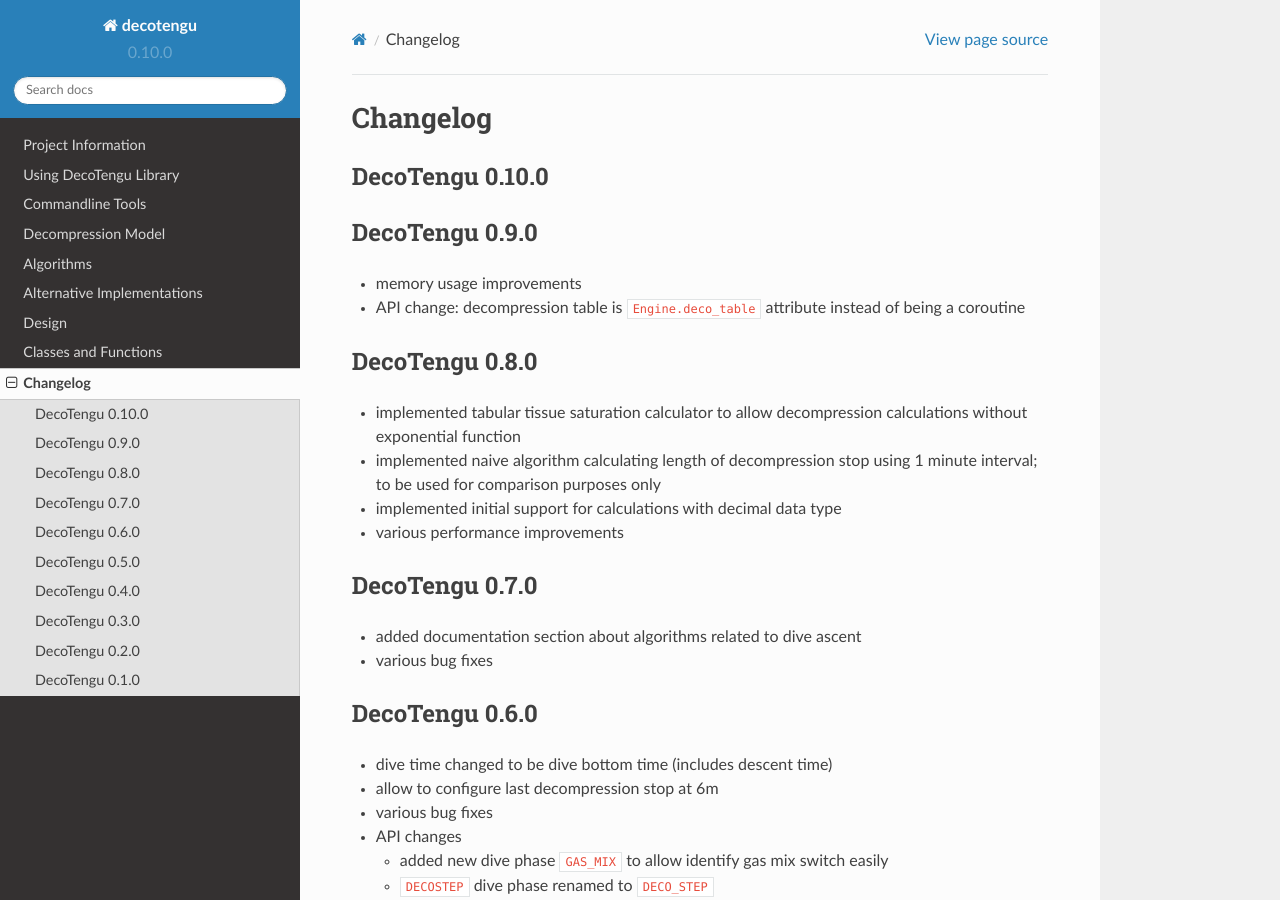
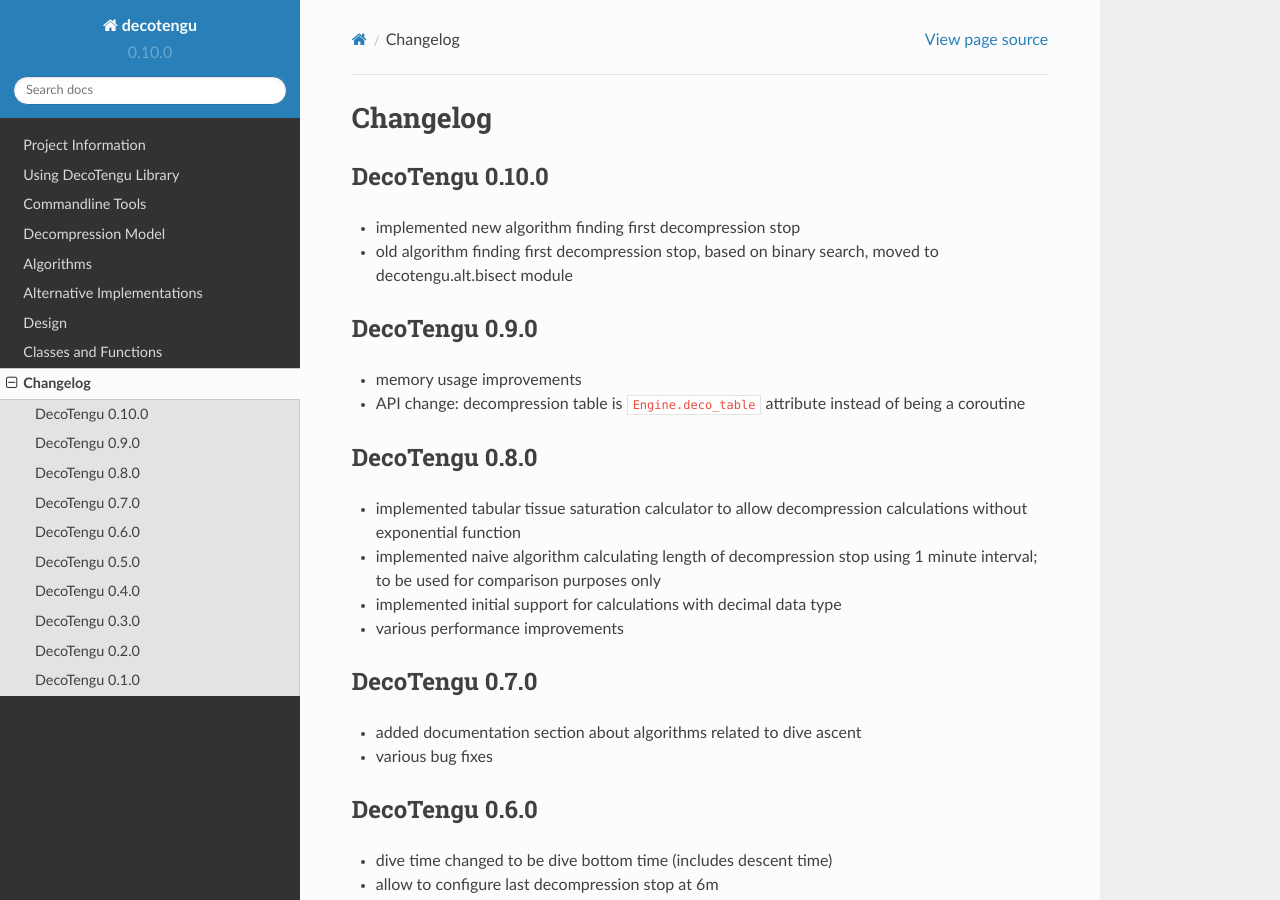
Before and after one commit to gully/decotengu, a Sphinx documentation site: the page built from doc/changelog.rst, in a window 1280 px wide and 900 px high. Built offline with Sphinx 7.4.7 and the Read the Docs theme 2.0.0, drawn with Linux system fonts in a browser that asks for light colours.

Commit message:
- updated changelog of version 0.10.0

```diff
--- a/doc/changelog.rst
+++ b/doc/changelog.rst
@@ -2,6 +2,9 @@ Changelog
 =========
 DecoTengu 0.10.0
 ----------------
+- implemented new algorithm finding first decompression stop
+- old algorithm finding first decompression stop, based on binary search,
+  moved to decotengu.alt.bisect module
 
 DecoTengu 0.9.0
 ---------------
```
